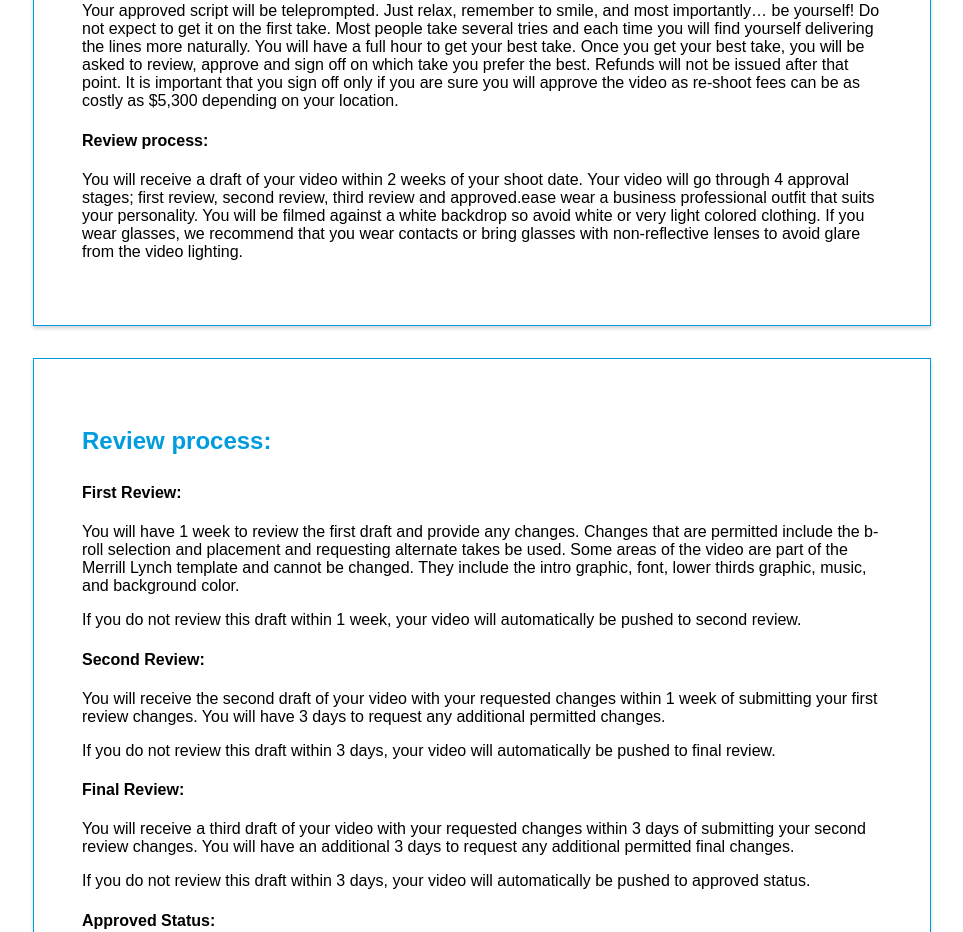
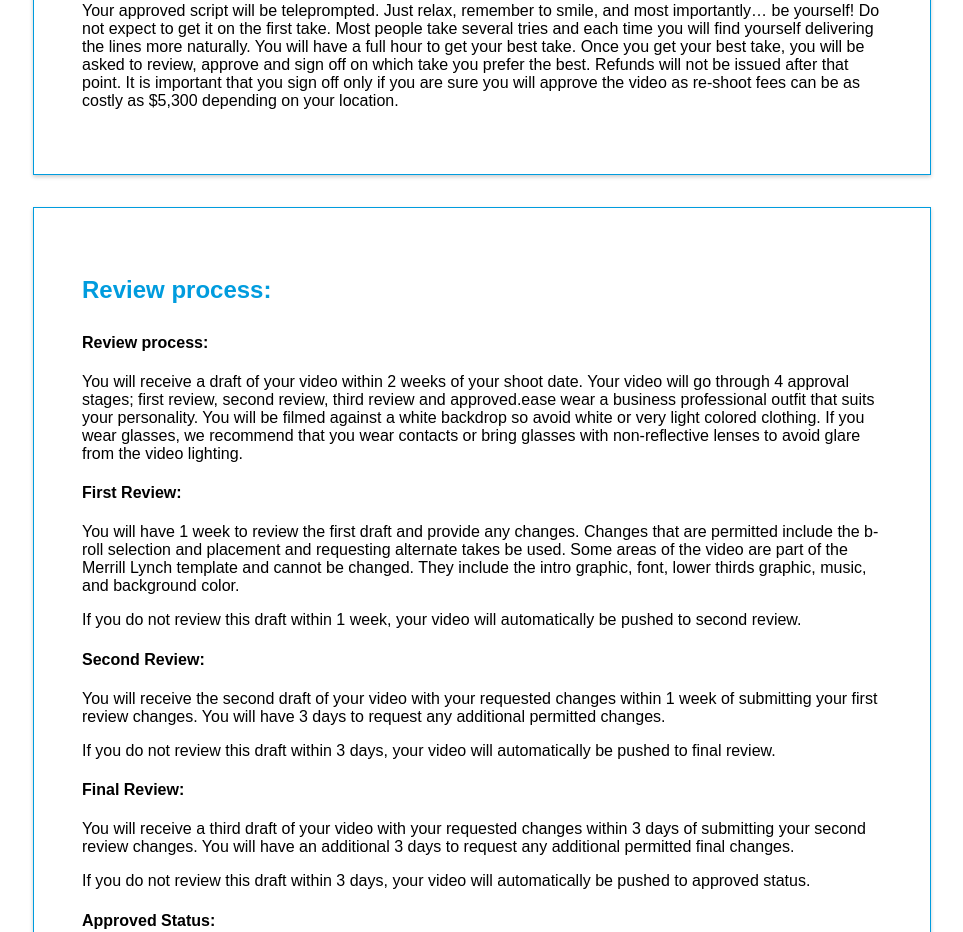
Before and after one commit to ECWireless/ml-registration-frontend, a React (Create React App) app: page / in a window 1280 px wide. Shown: the part 1360-2292 px from the top of the page, without its empty margins (158-1121 px from the left). Built offline with nearby package versions, Linux system fonts and the light colour scheme.

Commit message:
Changing Info

```diff
--- a/src/components/Info/Info.js
+++ b/src/components/Info/Info.js
@@ -45,9 +45,6 @@ export default function Info() {
 
                     <p>Your approved script will be teleprompted. Just relax, remember to smile, and most importantly… be yourself! Do not expect to get it on the first take. Most people take several tries and each time you will find yourself delivering the lines more naturally. You will have a full hour to get your best take. Once you get your best take, you will be asked to review, approve and sign off on which take you prefer the best. Refunds will not be issued after that point.  It is important that you sign off only if you are sure you will approve the video as re-shoot fees can be as costly as $5,300 depending on your location.</p>
 
-                    <h4>Review process:</h4>
-
-                    <p>You will receive a draft of your video within 2 weeks of your shoot date.   Your video will go through 4 approval stages; first review, second review, third review and approved.ease wear a business professional outfit that suits your personality. You will be filmed against a white backdrop so avoid white or very light colored clothing. If you wear glasses, we recommend that you wear contacts or bring glasses with non-reflective lenses to avoid glare from the video lighting.</p>
                 </div>
             </div>
 
@@ -56,6 +53,10 @@ export default function Info() {
                     Review process:
                 </h2>
                 <div className="info__section-details">
+                    <h4>Review process:</h4>
+
+                    <p>You will receive a draft of your video within 2 weeks of your shoot date.   Your video will go through 4 approval stages; first review, second review, third review and approved.ease wear a business professional outfit that suits your personality. You will be filmed against a white backdrop so avoid white or very light colored clothing. If you wear glasses, we recommend that you wear contacts or bring glasses with non-reflective lenses to avoid glare from the video lighting.</p>
+
                     <h4>First Review:</h4>
 
                     <p>You will have 1 week to review the first draft and provide any changes.  Changes that are permitted include the b-roll selection and placement and requesting alternate takes be used.  Some areas of the video are part of the Merrill Lynch template and cannot be changed. They include the intro graphic, font, lower thirds graphic, music, and background color.</p>
```
Also changed, not shown: 1 other file (tests, documents, lock files or other folders).
